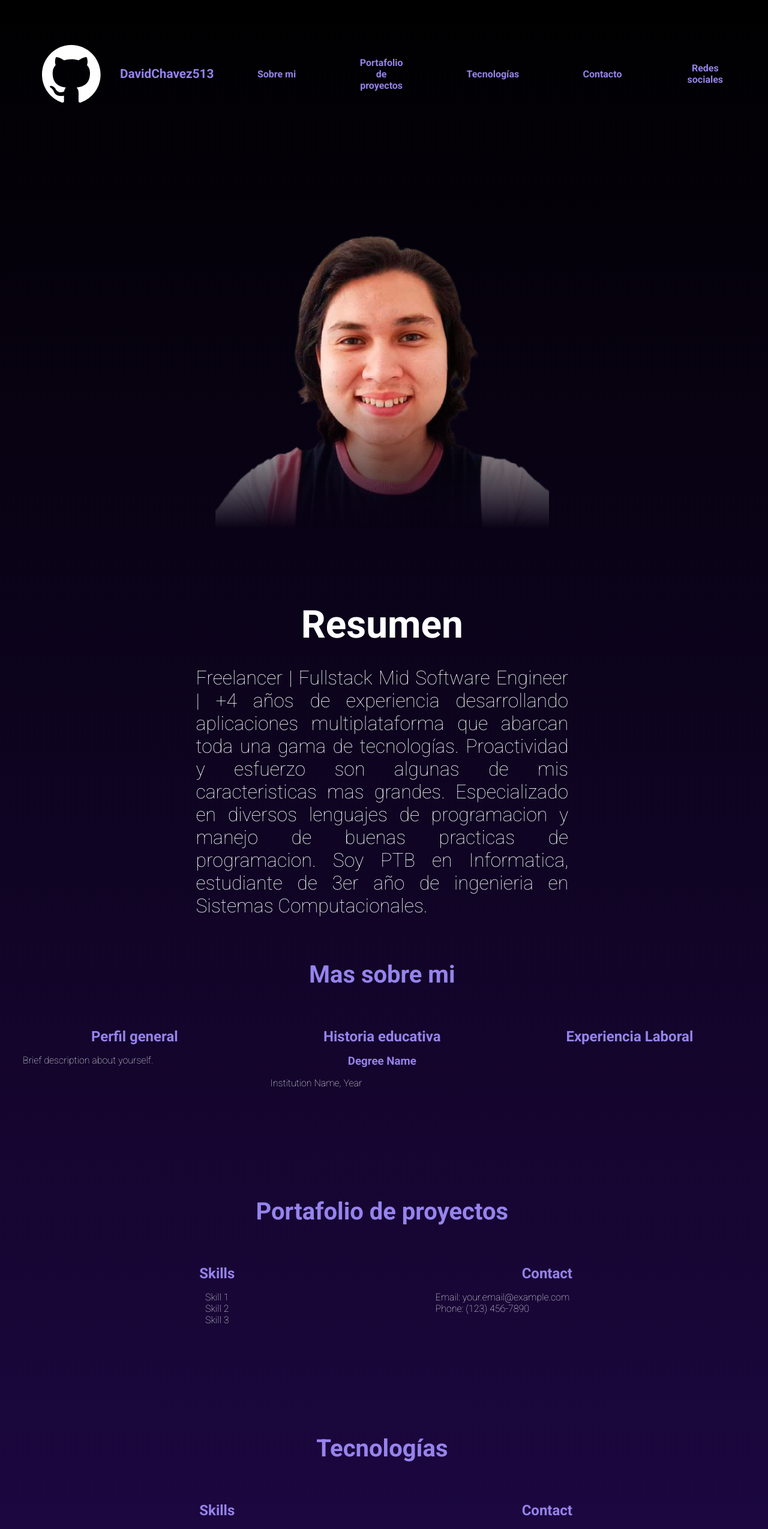
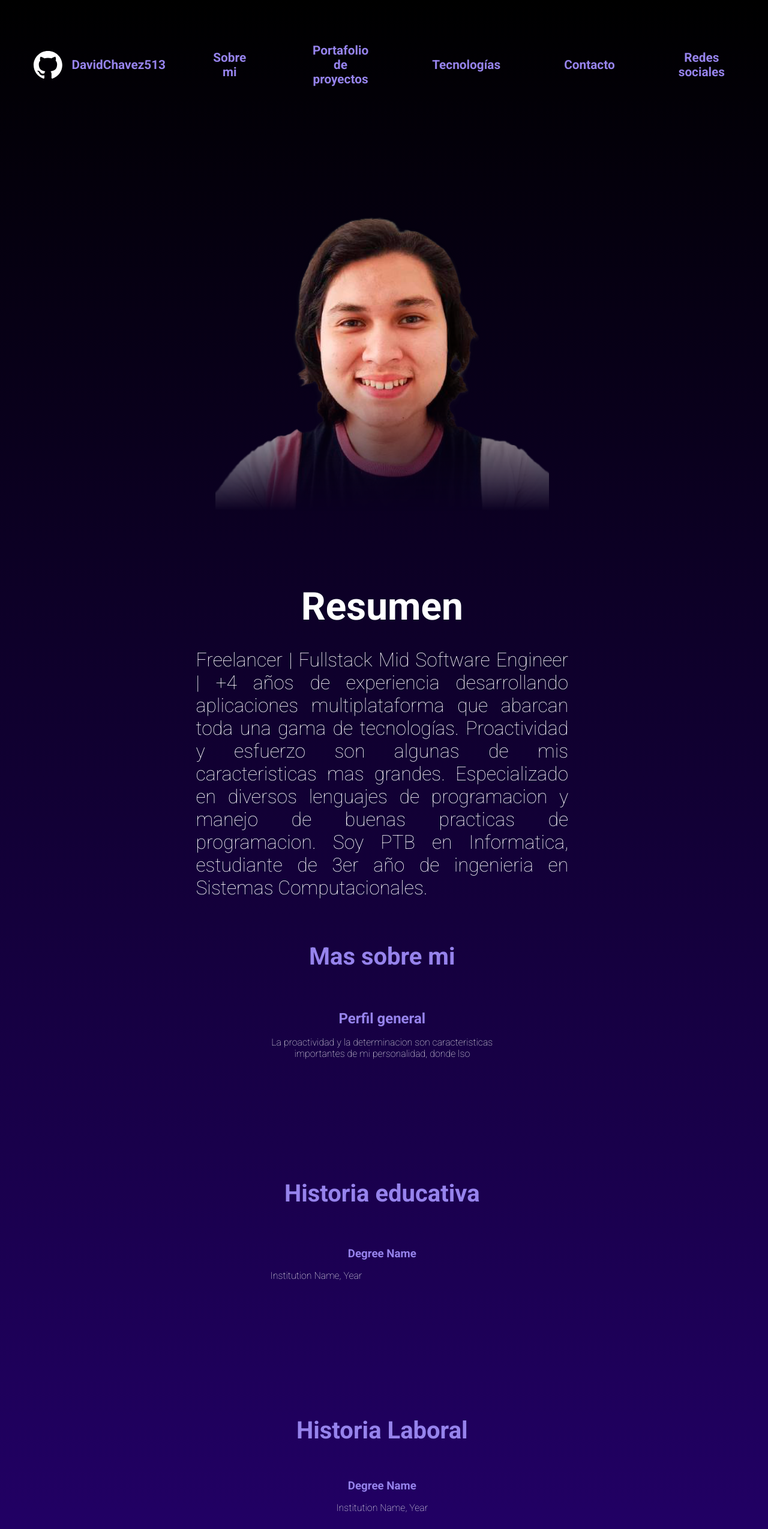
Before and after one commit to DavidChavez513/DavidChavez513.github.io, a plain HTML site: page index.html in a window 1280 px wide. Shown: the top 2549 px of the page at 60% size. Drawn offline with Linux system fonts and the light colour scheme.

Commit message:
Feat: charge style

```diff
--- a/index.html
+++ b/index.html
@@ -42,8 +42,10 @@
                 Resumen
             </h1>
 
-            Freelancer | Fullstack Mid Software Engineer | +4 años de experiencia desarrollando aplicaciones multiplataforma
-            que abarcan toda una gama de tecnologías. Proactividad y esfuerzo son algunas de mis caracteristicas mas grandes.
+            Freelancer | Fullstack Mid Software Engineer | +4 años de experiencia desarrollando aplicaciones
+            multiplataforma
+            que abarcan toda una gama de tecnologías. Proactividad y esfuerzo son algunas de mis caracteristicas mas
+            grandes.
 
             Especializado en diversos lenguajes de programacion y manejo de buenas practicas de programacion.
 
@@ -54,17 +56,22 @@
 
     <div class="row-content">
 
-        <h2 class="section-title border-titles">
+        <h2 class="section-title">
             Mas sobre mi
         </h2>
 
         <section class="card">
             <h2>Perfil general</h2>
-            <p>Brief description about yourself.</p>
+            <p>La proactividad y la determinacion son caracteristicas importantes de mi personalidad, donde lso </p>
         </section>
+    </div>
+
+
+    <div class="row-content">
+        <h2 class="section-title">Historia educativa</h2>
 
         <section class="card">
-            <h2>Historia educativa</h2>
+
             <ul>
                 <li>
                     <h3>Degree Name</h3>
@@ -72,14 +79,25 @@
                 </li>
                 <!-- Add more education items as needed -->
             </ul>
-        </section>
 
-        <section class="card">
-            <h2>Experiencia Laboral</h2>
         </section>
     </div>
 
+    <div class="row-content">
 
+        <h2 class="section-title">
+            Historia Laboral
+        </h2>
+
+        <ul>
+            <li>
+                <h3>Degree Name</h3>
+                <p>Institution Name, Year</p>
+            </li>
+            <!-- Add more education items as needed -->
+        </ul>
+
+    </div>
 
     <div class="row-content">
         <h2 class="section-title border-titles">
@@ -151,11 +169,13 @@
     <footer>
         <div class="counter-box">
             Personas que han visto mi CV
-
         </div>
 
+        <a href="https://github.com/DavidChavez513" class="button-link">
+            Diseño y pagina realizada por @DavidChavez513 | <img src="/src/assets/GitHub-Logos/GitHub_Logo.png" class="github-logo-small">
+        </a>
+
     </footer>
-
 </body>
 
 </html>
--- a/src/styles/buttons.css
+++ b/src/styles/buttons.css
@@ -6,6 +6,7 @@
     text-decoration: none;
     text-align: center;
     font-weight: bold;
+    font-size: 1.3rem;
 
     flex: 1 1 calc(15%); /* Ajusta automáticamente al espacio */
     text-align: center;
@@ -20,7 +21,7 @@
 
 .button-link:hover {
 
-    border-radius: 1.5rem;
+    border-radius: .5rem;
 
     background: var(--background-buttons-color);
     color: var(--footer-text-color);
@@ -41,14 +42,14 @@
 
     width: 25%;
     margin: 0.5rem 0.5rem;
-    padding: 0.7rem;
+    padding: 2rem;
 
     color: var(--headers-text-color);
 }
 
 .photo-text-button:hover {
 
-    border-radius: 3rem;
+    border-radius: .5rem;
     background: var(--background-buttons-color);
     color: var(--footer-text-color);
 }
--- a/src/styles/colors.css
+++ b/src/styles/colors.css
@@ -1,9 +1,9 @@
 :root {
-    --primary-color: #240952;
-    --dark-primary-color: #330099;
+    --primary-color: #330099/*  */;
+    --dark-primary-color: #240952;
     --platinad-primary-color: #4b0082;
     --background-color: linear-gradient(to bottom, #000000, var(--primary-color));
-    --background-buttons-color: linear-gradient(to bottom, var(--platinad-primary-color), var(--dark-primary-color));
+    --background-buttons-color: linear-gradient(to bottom, #00000000, var(--dark-primary-color));
     --headers-text-color: #9683ec;
     --head-text-color: #9683ec;
     --footer-background-color: radial-gradient(circle, var(--primary-color), #000000);
--- a/src/styles/container.css
+++ b/src/styles/container.css
@@ -36,3 +36,12 @@
     font-size: 2.5rem;
 
 }
+
+.copyright-footer {
+    position: absolute;
+    bottom: 0;
+
+    width: 100%;
+    height: 10%;
+
+}
--- a/src/styles/images.css
+++ b/src/styles/images.css
@@ -13,5 +13,12 @@
 
     /* Space image */
     margin: 1rem 1rem;
-    padding: 1rem;
+    width: 25%;
 }
+
+.github-logo-small {
+
+    /* Space image */
+    margin: 1rem 1rem;
+    width: 5%;
+}
--- a/src/styles/index.css
+++ b/src/styles/index.css
@@ -53,11 +53,11 @@ footer {
     padding: 1% 0.5%;
 
     /* Center objects */
+    display: flex;
     justify-content: center;
     align-items: center;
-    display: flex;
 
     /* Colors and style */
-    background: var(--primary-color);
+    /* background: var(--primary-color); */
     color: var(--footer-text-color);
 }
```
Also changed, not shown: src/assets/GitHub-Logos/GitHub_Logo.png (added), src/assets/GitHub-Logos/GitHub_Logo_White.png (added), src/assets/GitHub-Logos/README.txt (added), 6 other files.
